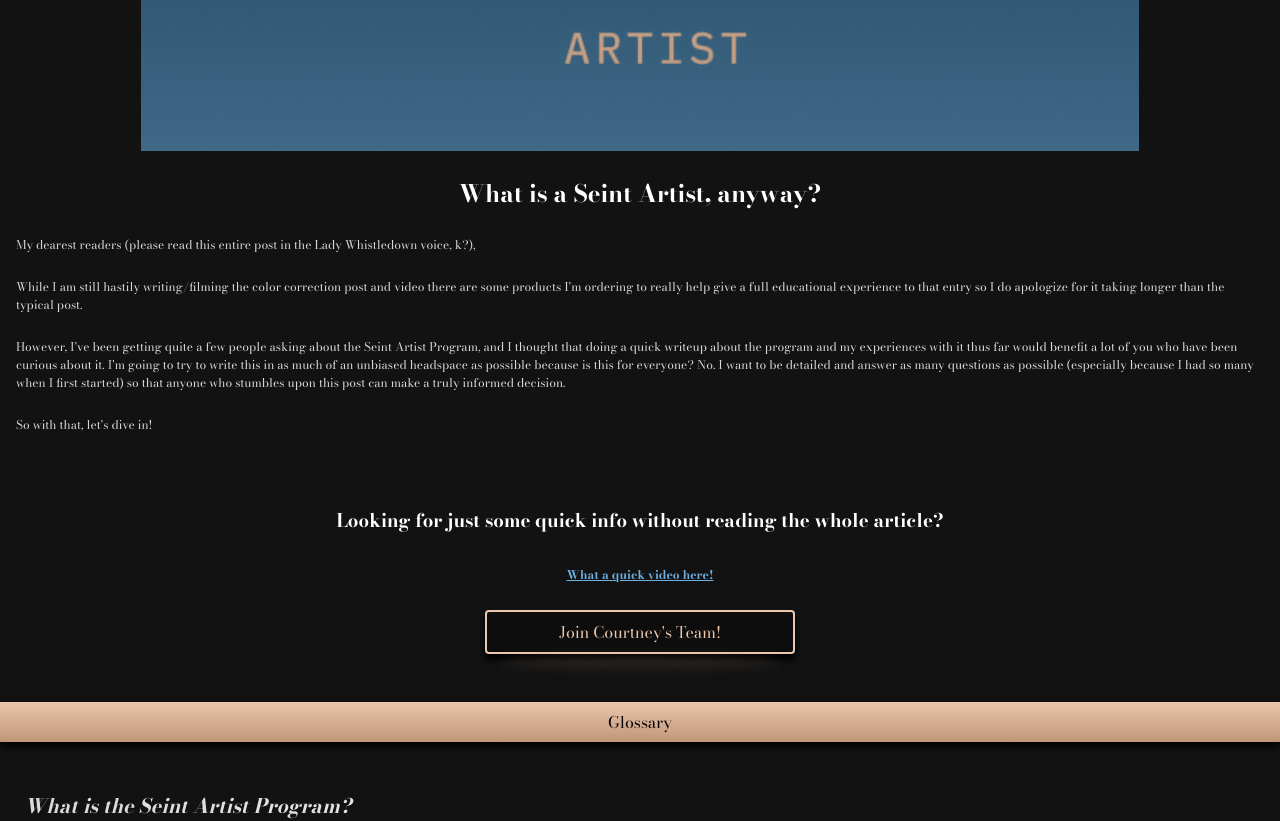
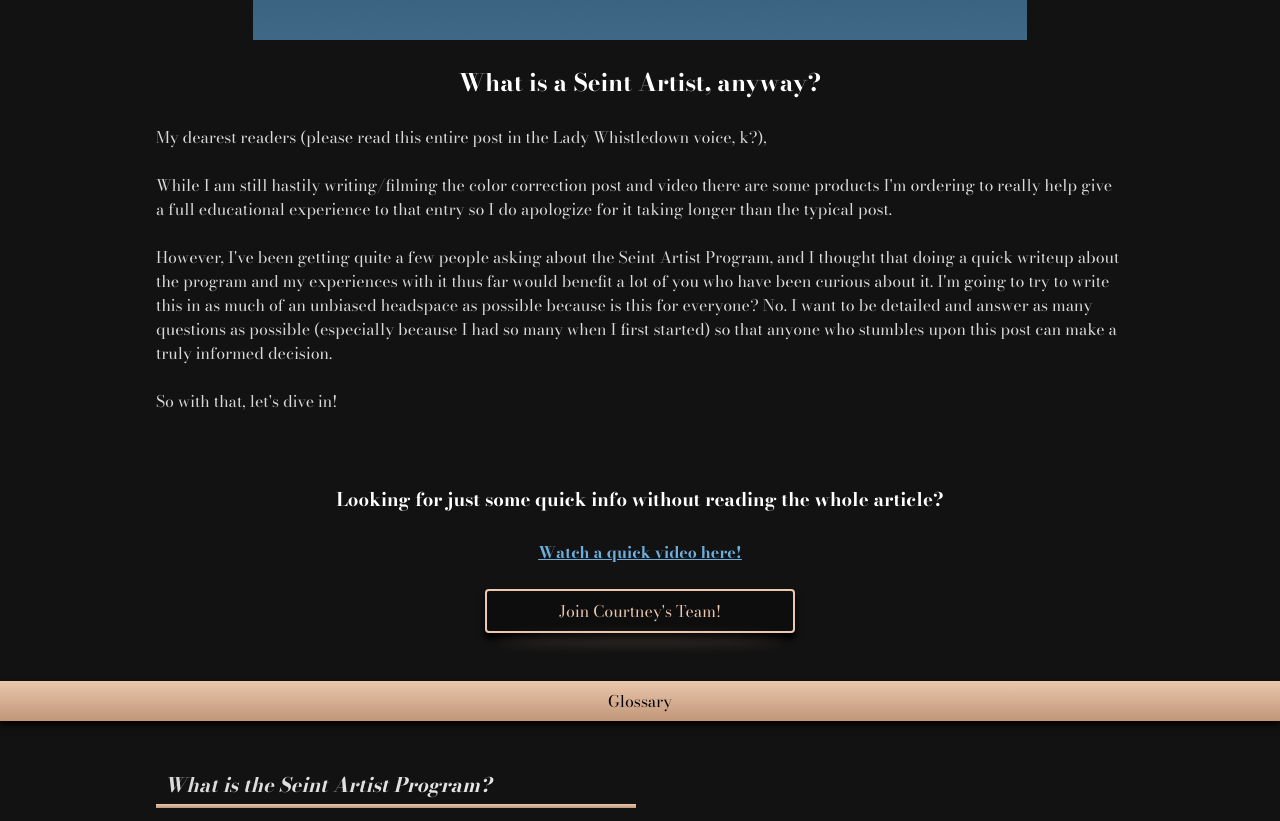
Before and after one commit to ryanbradley-webdev/makeup-yer-mind-official, a Next.js app: page /what-is-a-seint-artist in a window 1280 px wide. Shown: the part 440-1261 px from the top of the page. Built offline with nearby package versions, Linux system fonts and the light colour scheme.

Commit message:
Begin style updates for desktop for artist info page.

```diff
--- a/app/what-is-a-seint-artist/page.module.css
+++ b/app/what-is-a-seint-artist/page.module.css
@@ -9,6 +9,8 @@
     row-gap: 24px;
     padding-block: 24px;
     scroll-margin-top: 100px;
+    max-width: 1000px;
+    margin-inline: auto;
 }
 
 .section,
@@ -50,23 +52,38 @@
     background: var(--color-gold-gradient);
 }
 
-.main a {
+.main a,
+.main p,
+.section li {
     font-size: 12px;
+}
+
+@media screen and (min-width: 769px) {
+    .main a,
+    .main p,
+    .section li {
+        font-size: 16px;
+    }
 }
 
 .main p,
 .section li {
-    font-size: 12px;
     color: var(--color-white-sec);
     line-height: 1.5em;
 }
 
 .glossary_container {
     position: sticky;
-    top: 68px;
+    top: 72px;
     margin-block: 48px 24px;
     z-index: 4;
     isolation: isolate;
+}
+
+@media screen and (orientation: landscape) {
+    .glossary_container {
+        top: 60px;
+    }
 }
 
 .glossary_btn {
--- a/app/what-is-a-seint-artist/page.tsx
+++ b/app/what-is-a-seint-artist/page.tsx
@@ -51,7 +51,7 @@
 
                 <h3>
                     <a href='#video'>
-                        What a quick video here!
+                        Watch a quick video here!
                     </a>
                 </h3>
 
```
